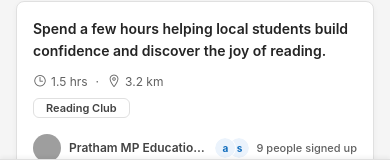
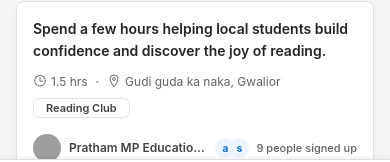
Before and after one commit to Raina541/SocialWorkers-2.0, a React Native app: screen / in a window 390 px wide. Shown: the part 605-767 px from the top of the page. Built offline with nearby package versions, Linux system fonts and the light colour scheme; grey boxes are pictures that could not be loaded.

Commit message:
Update opportunity cards to display location names instead of distance values

```diff
--- a/components/OpportunityCard.tsx
+++ b/components/OpportunityCard.tsx
@@ -106,7 +106,7 @@ export const OpportunityCard: React.FC<OpportunityCardProps> = ({
             style={styles.metaIcon}
           />
           <Text style={[styles.metaText, { color: themeColors.neutralForeground3 }]}>
-            {opportunity.isRemote ? 'Remote' : `${opportunity.distanceKm < 1 ? 'Under 1 km' : `${opportunity.distanceKm.toFixed(1)} km`}`}
+            {opportunity.isRemote ? 'Remote' : opportunity.locationName}
           </Text>
         </View>
       </View>
```
